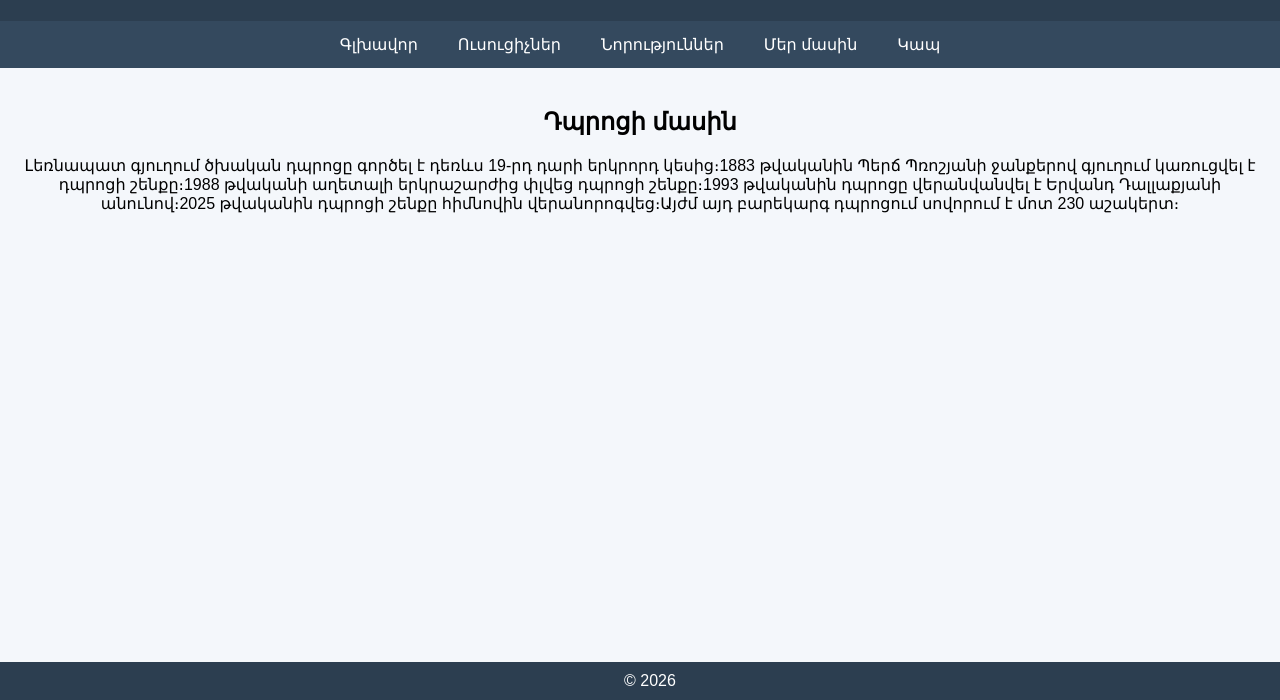
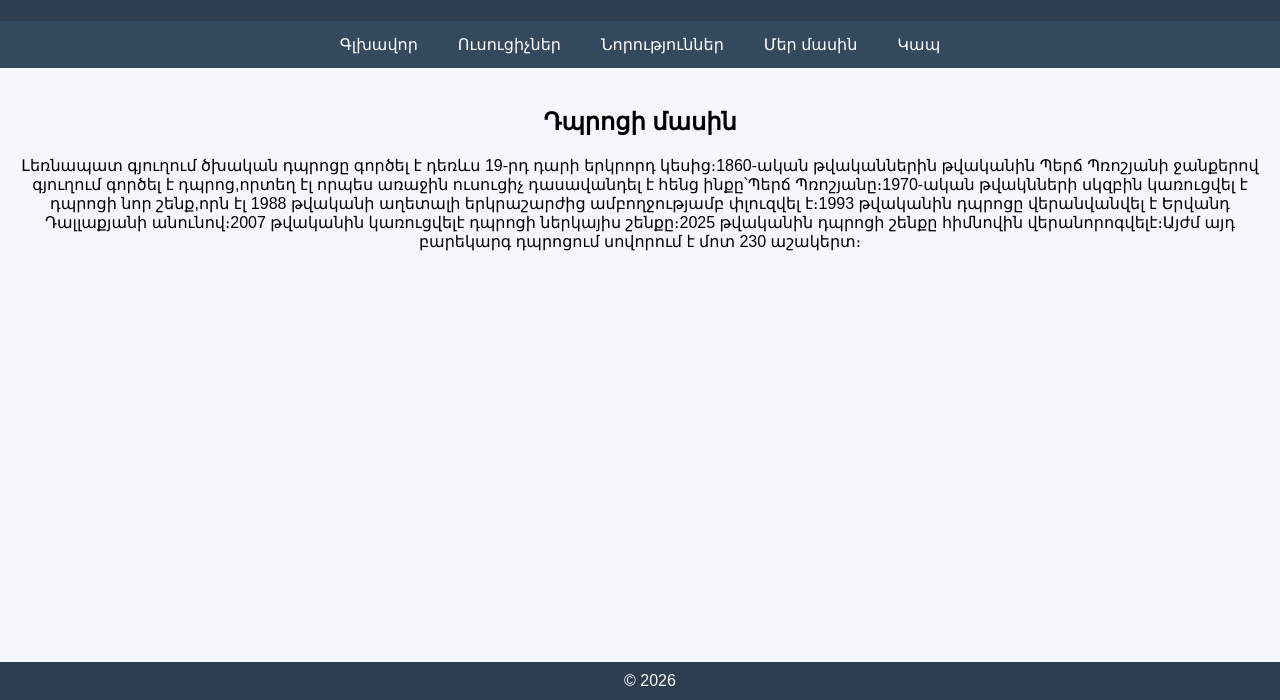
Before and after one commit to anigharib812-cmyk/higeschool-website, a plain HTML site: page about.html in a window 1280 px wide. Shown: the part 100-800 px from the top of the page. Drawn offline with Linux system fonts and the light colour scheme.

Commit message:
Update about.html

```diff
--- a/about.html
+++ b/about.html
@@ -19,9 +19,10 @@
 
 <div class="container">
     <h2>Դպրոցի մասին</h2>
-    <p>Լեռնապատ գյուղում ծխական դպրոցը գործել է դեռևս 19-րդ դարի երկրորդ կեսից։1883 թվականին Պերճ Պռոշյանի ջանքերով գյուղում կառուցվել է դպրոցի շենքը։1988 թվականի
-        աղետալի երկրաշարժից փլվեց դպրոցի շենքը։1993 թվականին դպրոցը վերանվանվել է Երվանդ Դալլաքյանի անունով։2025 թվականին դպրոցի շենքը հիմնովին վերանորոգվեց։Այժմ
-        այդ բարեկարգ դպրոցում սովորում է մոտ 230 աշակերտ։</p>
+    <p>Լեռնապատ գյուղում ծխական դպրոցը գործել է դեռևս 19-րդ դարի երկրորդ կեսից։1860-ական թվականներին թվականին Պերճ Պռոշյանի ջանքերով գյուղում գործել է դպրոց,որտեղ էլ
+        որպես առաջին ուսուցիչ դասավանդել է հենց ինքը՝Պերճ Պռոշյանը։1970-ական թվակնների սկզբին կառուցվել է դպրոցի նոր շենք,որն էլ 1988 թվականի
+        աղետալի երկրաշարժից  ամբողջությամբ փլուզվել է։1993 թվականին դպրոցը վերանվանվել է Երվանդ Դալլաքյանի անունով։2007 թվականին կառուցվելէ դպրոցի ներկայիս
+        շենքը։2025 թվականին դպրոցի շենքը հիմնովին վերանորոգվելէ։Այժմ  այդ բարեկարգ դպրոցում սովորում է մոտ 230 աշակերտ։</p>
 </div>
 
 <footer>© 2026</footer>
```
